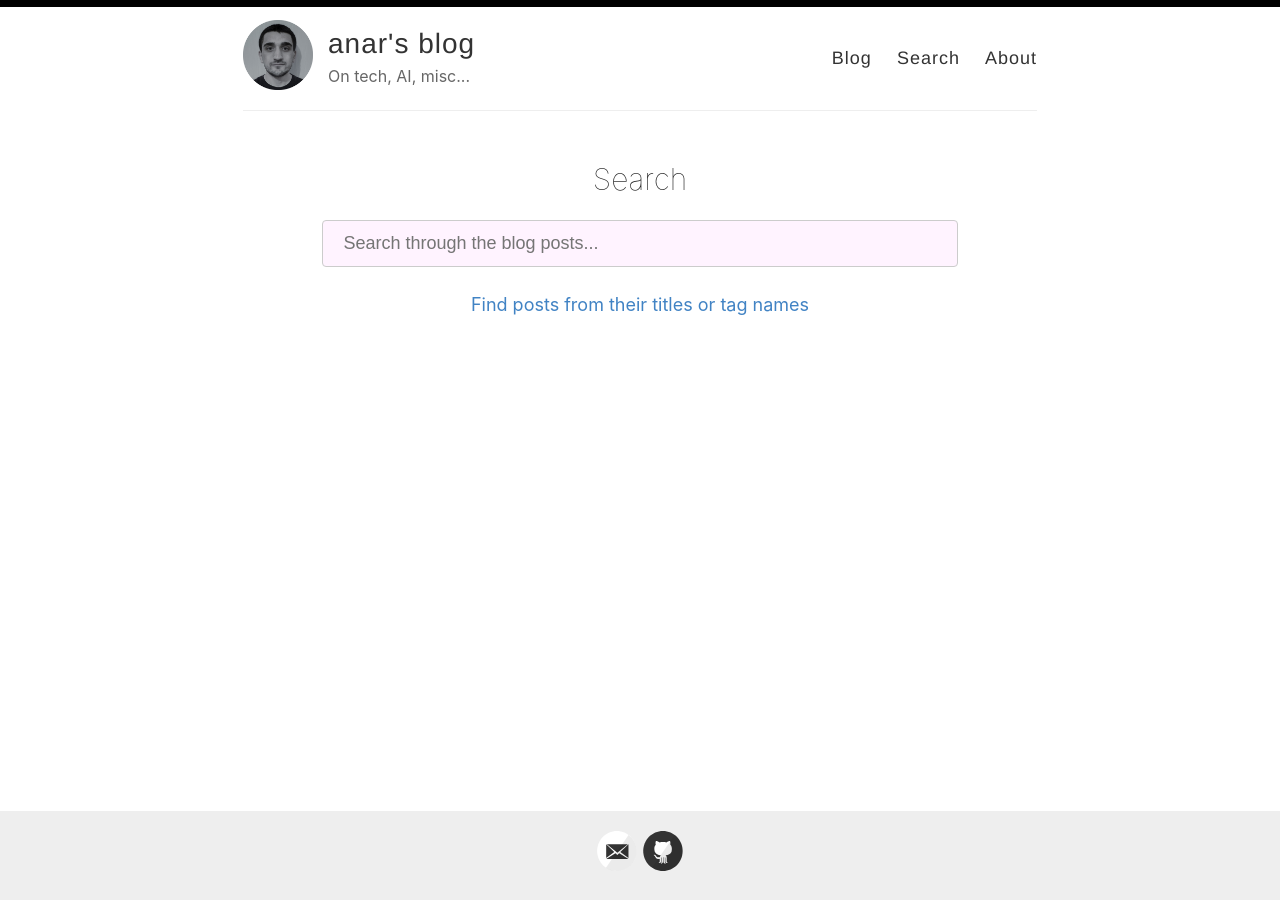
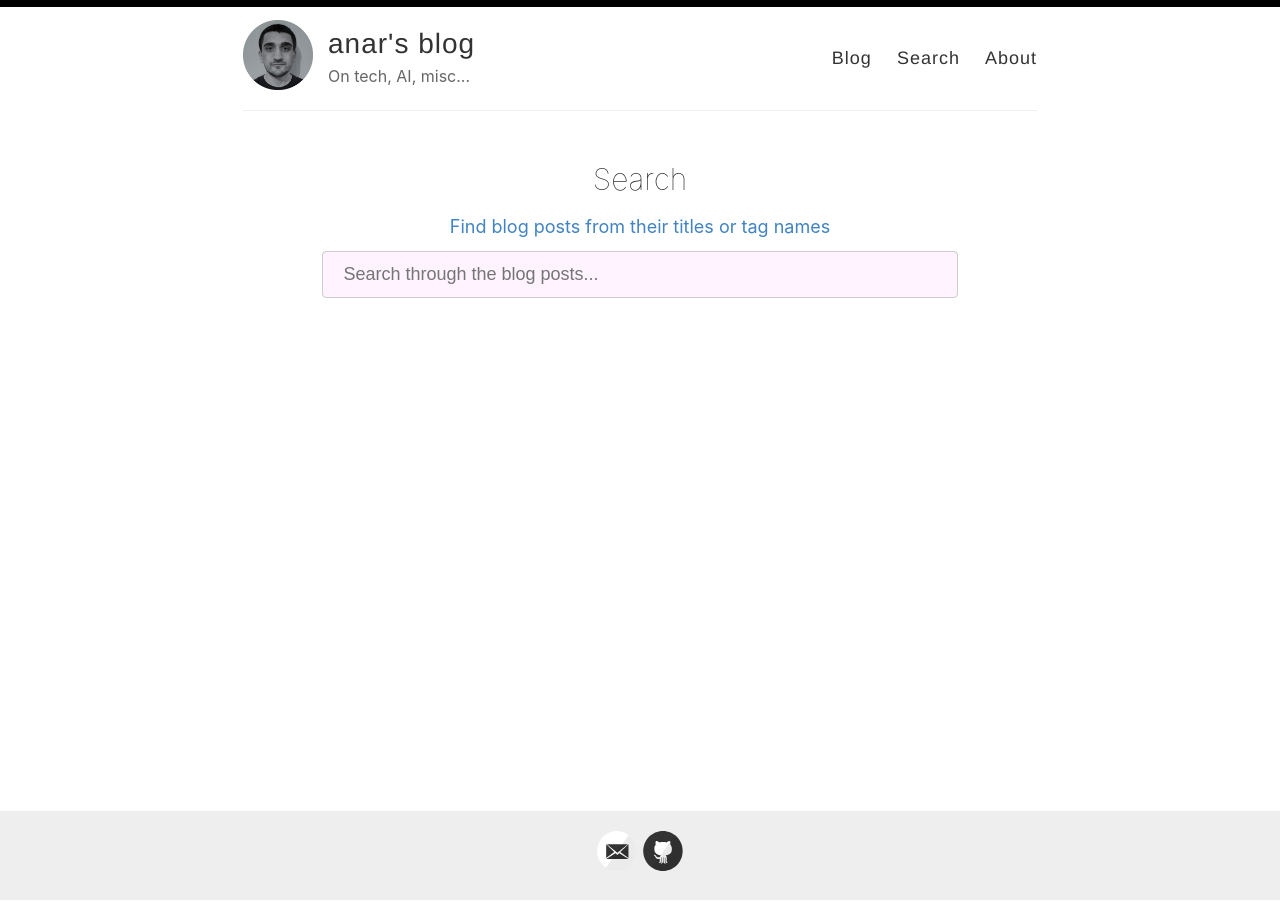
Before and after one commit to anaramirli/anaramirli.github.io, a Jekyll site: the page built from _pages/search.md, in a window 1280 px wide. Built offline with Jekyll 4.4.1, drawn with Linux system fonts in a browser that asks for light colours; some of the changed lines change nothing that is shown.

Commit message:
Update search.md

```diff
--- a/_pages/search.md
+++ b/_pages/search.md
@@ -3,6 +3,10 @@ layout: page
 title: Search
 permalink: /search/
 ---
+
+<div style="text-align:center">
+  <a align="center">Find blog posts from their titles or tag names</a>
+</div>
 
 <div id="search-container">
     <input type="text" id="search-input" placeholder="Search through the blog posts...">
@@ -11,9 +15,7 @@ permalink: /search/
 
 <script src="{{ site.baseurl }}/assets/simple-jekyll-search.min.js" type="text/javascript"></script>
 
-<div style="text-align:center">
-  <a align="center">Find posts from their titles or tag names</a>
-</div>
+
 
 <script>
     SimpleJekyllSearch({
```
